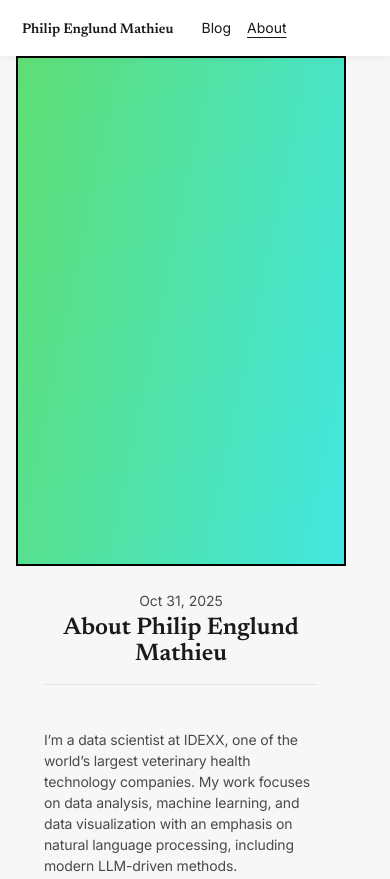
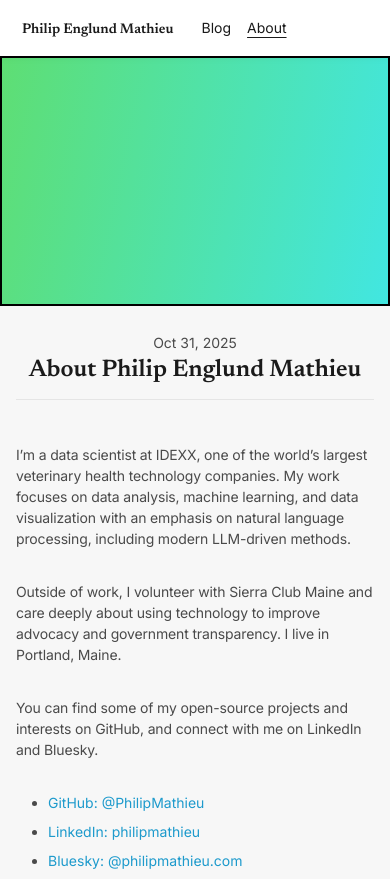
Before and after one commit to PhilipMathieu/portfolio-blog, an Astro site in the folder astro-site/: page /about in a window 390 px wide. Shown: the top 879 px of the page. Built offline with nearby package versions, Linux system fonts and the light colour scheme; Astro itself is replaced by a stand-in of ours.

Commit message:
Improve mobile responsiveness

```diff
--- a/astro-site/src/layouts/BlogPost.astro
+++ b/astro-site/src/layouts/BlogPost.astro
@@ -25,9 +25,10 @@ const isAboutPage = Astro.url.pathname === '/about/' || Astro.url.pathname === '
 		<BaseHead title={displayTitle} description={description} />
 		<style>
 			main {
-				width: calc(100% - 2em);
-				max-width: 100%;
-				margin: 0;
+				max-width: 1020px;
+				width: 100%;
+				margin: 0 auto;
+				padding: 0;
 			}
 			.hero-image {
 				width: 100%;
@@ -45,18 +46,26 @@ const isAboutPage = Astro.url.pathname === '/about/' || Astro.url.pathname === '
 			.hero-image img {
 				width: 100%;
 				height: auto;
-				max-height: 600px;
+				max-height: min(600px, 60vh);
 			}
 			.hero-image .gradient {
 				width: 100%;
-				height: 510px;
+				height: min(510px, 60vh);
 				background-size: cover;
 			}
+			@media (max-width: 768px) {
+				.hero-image img {
+					max-height: 300px;
+				}
+				.hero-image .gradient {
+					height: 250px;
+				}
+			}
 			.prose {
-				width: 720px;
-				max-width: calc(100% - 2em);
-				margin: auto;
-				padding: 1em;
+				max-width: 720px;
+				width: 100%;
+				margin: 0 auto;
+				padding: 1rem;
 				color: var(--color-gray-800);
 			}
 			.title {
--- a/astro-site/src/pages/index.astro
+++ b/astro-site/src/pages/index.astro
@@ -30,7 +30,10 @@ const posts = (await getCollection('blog'))
 		<BaseHead title={SITE_TITLE} description={SITE_DESCRIPTION} />
 		<style>
 			main {
-				width: 960px;
+				max-width: 960px;
+				width: 100%;
+				margin: 0 auto;
+				padding: 0 1rem;
 			}
 			ul {
 				display: flex;
@@ -65,11 +68,15 @@ const posts = (await getCollection('blog'))
 				border: 2px solid #000;
 				display: block;
 				width: 100%;
-				height: 360px;
 				object-fit: cover;
 				object-position: left center;
 			}
+			ul li img {
+				height: auto;
+				max-height: min(360px, 50vh);
+			}
 			ul li .gradient {
+				height: min(360px, 50vh);
 				background-size: cover;
 			}
 			ul li a {
@@ -102,6 +109,14 @@ const posts = (await getCollection('blog'))
 				ul li:first-child .title {
 					font-size: 1.563em;
 				}
+				ul li img {
+					height: auto;
+					max-height: 300px;
+					object-fit: cover;
+				}
+				ul li .gradient {
+					height: 250px;
+				}
 			}
 		</style>
 	</head>
```
